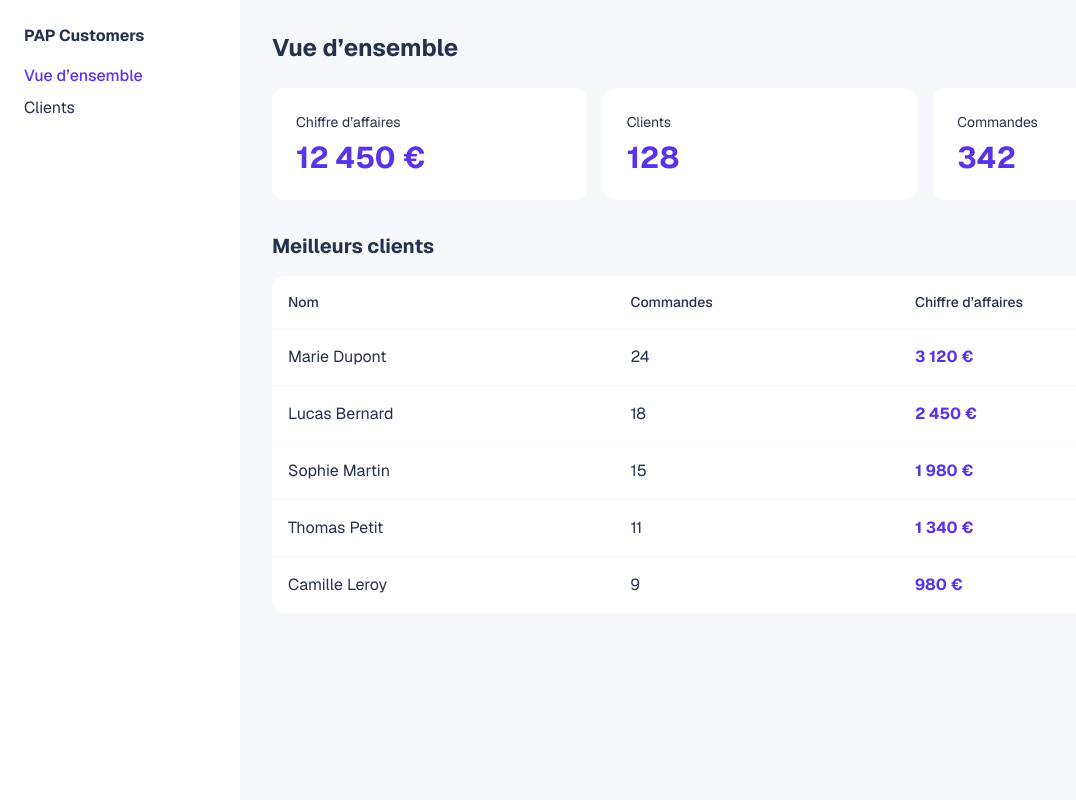
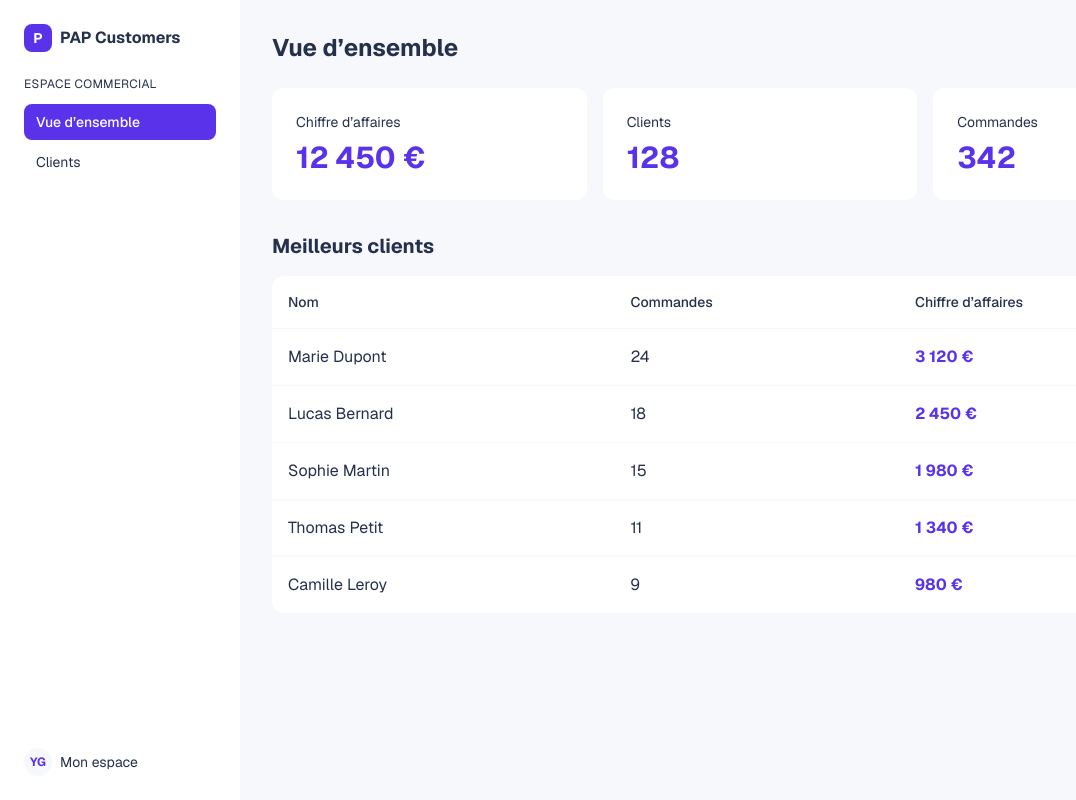
Before and after one commit to YoanGvs/pap-customers, a Next.js app: page / in a window 1280 px wide. Shown: the whole page, without its empty margins (0-1076 px from the left). Built offline with nearby package versions, Linux system fonts and the light colour scheme.

Commit message:
💄 Conserve la présentation actuelle

```diff
--- a/src/app/page.tsx
+++ b/src/app/page.tsx
@@ -1,4 +1,3 @@
-// Valeurs provisoires, deja triees du plus gros CA au plus petit.
 const topCustomers = [
   { name: "Marie Dupont", orders: 24, revenue: "3 120 €" },
   { name: "Lucas Bernard", orders: 18, revenue: "2 450 €" },
@@ -55,7 +54,9 @@ export default function Home() {
               <tr key={customer.name} className="border-t border-background">
                 <td className="p-4">{customer.name}</td>
                 <td className="p-4">{customer.orders}</td>
-                <td className="p-4 font-bold text-primary">{customer.revenue}</td>
+                <td className="p-4 font-bold text-primary">
+                  {customer.revenue}
+                </td>
               </tr>
             ))}
           </tbody>
--- a/src/components/nav.tsx
+++ b/src/components/nav.tsx
@@ -12,22 +12,39 @@ export default function Nav() {
   const pathname = usePathname();
 
   return (
-    <nav className="w-full bg-surface p-4 md:w-60 md:shrink-0 md:p-6">
-      <p className="font-bold">PAP Customers</p>
-      <ul className="mt-4 flex gap-4 md:flex-col md:gap-2">
+    <nav className="flex w-full flex-col bg-surface p-4 md:w-60 md:shrink-0 md:p-6">
+      <p className="flex items-center gap-2 font-bold">
+        <span className="flex size-7 items-center justify-center rounded-lg bg-primary text-sm text-white">
+          P
+        </span>
+        PAP Customers
+      </p>
+
+      <p className="mt-6 hidden text-xs uppercase tracking-wide md:block">
+        Espace commercial
+      </p>
+
+      <ul className="mt-4 flex gap-2 md:mt-3 md:flex-col md:gap-1">
         {links.map((link) => (
-          <li key={link.href}>
+          <li key={link.href} className="flex-1 md:flex-none">
             <Link
               href={link.href}
-              className={
-                pathname === link.href ? "font-medium text-primary" : ""
-              }
+              className={`block rounded-lg px-3 py-2 text-center text-sm md:text-left ${
+                pathname === link.href ? "bg-primary font-medium text-white" : ""
+              }`}
             >
               {link.label}
             </Link>
           </li>
         ))}
       </ul>
+
+      <p className="mt-auto hidden items-center gap-2 pt-6 text-sm md:flex">
+        <span className="flex size-7 items-center justify-center rounded-full bg-background text-xs font-bold text-primary">
+          YG
+        </span>
+        Mon espace
+      </p>
     </nav>
   );
 }
```
